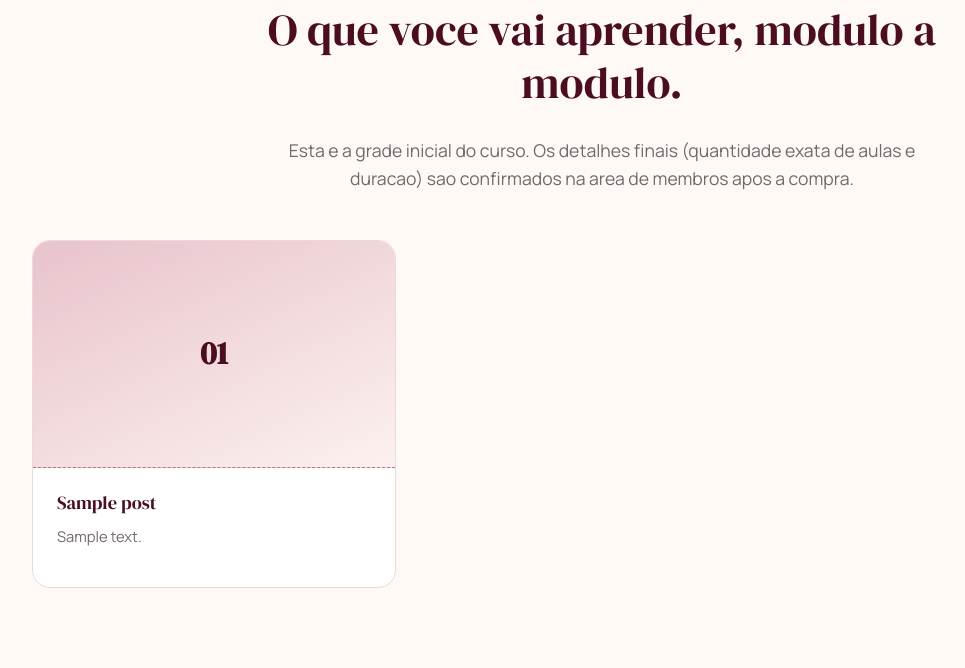
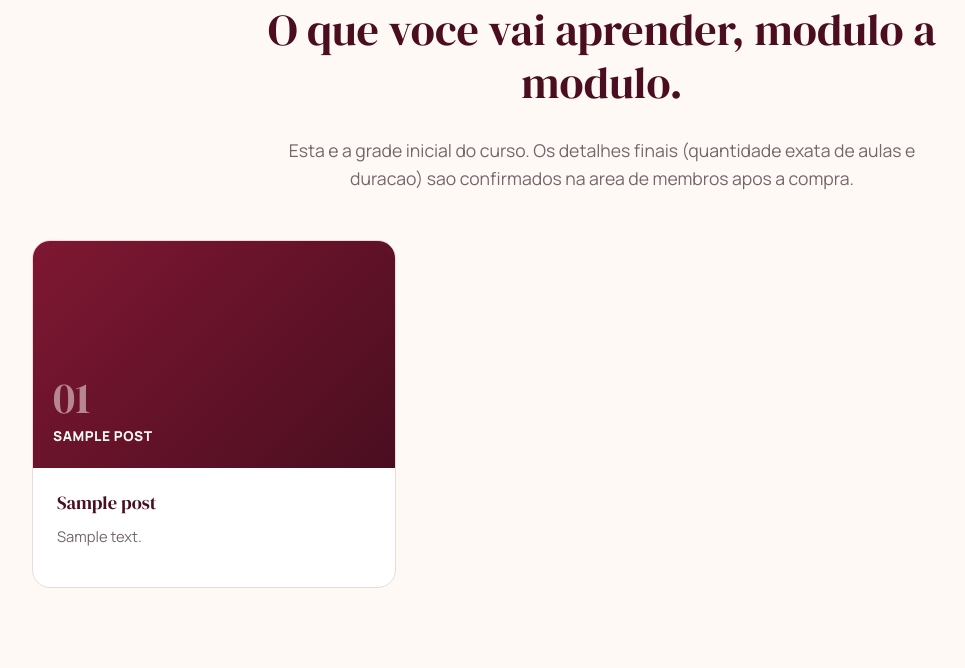
Before and after one commit to luisfwdp/paideprincesa-site, a WordPress theme: template front-page.php in a window 1280 px wide. Shown: the part 4761-5429 px from the top of the page, without its empty margins (38-1003 px from the left). Run offline with PHP 8.4 and a stand-in for WordPress, Linux system fonts and the light colour scheme; the site name, menu and one post (Sample post) are stand-ins, and other content is empty; some libraries are stand-ins or nearby versions.

Commit message:
Adopt more high-converting Brazilian sales-page patterns
Accent-highlighted phrase in the hero headline, bold gradient module
cards (Reservatorio de Dopamina-style) replacing the plain fallback
cover, a dashed connector line across the method steps (Idiomus-style
journey), and a lock icon on the checkout security microcopy -
patterns pulled from reference pages, adapted to the brand palette
without fabricating any stats, badges or testimonials.

```diff
--- a/assets/css/style.css
+++ b/assets/css/style.css
@@ -672,13 +703,40 @@ button { font-family: inherit; cursor: pointer; }
 .ppf-module-cover { position: relative; aspect-ratio: 16/10; }
 .ppf-module-cover img { width: 100%; height: 100%; object-fit: cover; }
 .ppf-module-cover-fallback {
+	display: flex;
+	flex-direction: column;
 	height: 100%;
+	border: none;
 	border-radius: 0;
 	min-height: unset;
+	color: var(--ppf-ivory);
+	position: relative;
+	overflow: hidden;
+	justify-content: flex-end;
+	align-items: flex-start;
+	text-align: left;
+	padding: 1.25rem;
+}
+.ppf-module-cover-fallback-number {
 	font-family: var(--ppf-font-display);
-	font-size: 2rem;
-	border-width: 0 0 1.5px;
+	font-size: 2.75rem;
+	line-height: 1;
+	color: rgba(255, 249, 246, 0.5);
 }
+.ppf-module-cover-fallback-label {
+	font-family: var(--ppf-font-body);
+	font-weight: 800;
+	font-size: 0.85rem;
+	letter-spacing: 0.04em;
+	text-transform: uppercase;
+	margin-top: 0.35rem;
+}
+.ppf-module-cover-fallback--0 { background: linear-gradient(135deg, var(--ppf-burgundy), var(--ppf-wine)); }
+.ppf-module-cover-fallback--1 { background: linear-gradient(135deg, var(--ppf-rose), var(--ppf-burgundy-light)); }
+.ppf-module-cover-fallback--2 { background: linear-gradient(135deg, var(--ppf-gold), #a4793a); }
+.ppf-module-cover-fallback--3 { background: linear-gradient(135deg, var(--ppf-graphite), var(--ppf-wine-deep)); }
+.ppf-module-cover-fallback--4 { background: linear-gradient(135deg, var(--ppf-wine), var(--ppf-burgundy)); }
+.ppf-module-cover-fallback--5 { background: linear-gradient(135deg, var(--ppf-burgundy-light), var(--ppf-wine-deep)); }
 .ppf-module-badge {
 	position: absolute;
 	top: 0.75rem;
--- a/template-parts/curriculum.php
+++ b/template-parts/curriculum.php
@@ -20,14 +20,18 @@ if ( empty( $modules ) ) {
 				$lessons_count  = get_post_meta( $module->ID, 'lessons_count', true );
 				$duration_label = get_post_meta( $module->ID, 'duration_label', true );
 				$is_locked      = '1' === get_post_meta( $module->ID, 'is_locked', true );
+				$title_parts    = explode( ' - ', get_the_title( $module ), 2 );
+				$short_label    = isset( $title_parts[1] ) ? $title_parts[1] : get_the_title( $module );
+				$variant        = $index % 6;
 				?>
 				<article class="ppf-module-card js-reveal <?php echo $is_locked ? 'is-locked' : ''; ?>">
 					<div class="ppf-module-cover">
 						<?php if ( has_post_thumbnail( $module ) ) : ?>
 							<?php echo get_the_post_thumbnail( $module, 'ppf-cover', array( 'alt' => esc_attr( get_the_title( $module ) ) ) ); ?>
 						<?php else : ?>
-							<div class="ppf-media-placeholder ppf-module-cover-fallback" aria-hidden="true">
-								<span><?php echo esc_html( str_pad( $index + 1, 2, '0', STR_PAD_LEFT ) ); ?></span>
+							<div class="ppf-module-cover-fallback ppf-module-cover-fallback--<?php echo esc_attr( $variant ); ?>" aria-hidden="true">
+								<span class="ppf-module-cover-fallback-number"><?php echo esc_html( str_pad( $index + 1, 2, '0', STR_PAD_LEFT ) ); ?></span>
+								<span class="ppf-module-cover-fallback-label"><?php echo esc_html( $short_label ); ?></span>
 							</div>
 						<?php endif; ?>
 						<?php if ( $is_locked ) : ?>
--- a/template-parts/hero.php
+++ b/template-parts/hero.php
@@ -8,7 +8,11 @@ $options = ppf_get_options();
 	<div class="ppf-container ppf-hero-inner">
 		<div class="ppf-hero-content">
 			<p class="ppf-eyebrow"><?php esc_html_e( 'UM CURSO PARA PAIS QUE QUEREM PARTICIPAR DE VERDADE', 'pai-de-princesa' ); ?></p>
-			<h1 class="ppf-hero-title"><?php esc_html_e( 'Aprenda a cuidar dos pequenos detalhes da sua filha - mesmo que ninguem nunca tenha ensinado voce.', 'pai-de-princesa' ); ?></h1>
+			<h1 class="ppf-hero-title">
+				<?php esc_html_e( 'Aprenda a cuidar dos', 'pai-de-princesa' ); ?>
+				<span class="ppf-text-accent"><?php esc_html_e( 'pequenos detalhes', 'pai-de-princesa' ); ?></span>
+				<?php esc_html_e( 'da sua filha - mesmo que ninguem nunca tenha ensinado voce.', 'pai-de-princesa' ); ?>
+			</h1>
 			<p class="ppf-hero-subtitle"><?php esc_html_e( 'O Pai de Princesa mostra, passo a passo, como cuidar do cabelo, escolher roupas, criar penteados simples e participar da rotina da sua filha com mais seguranca, carinho e confianca.', 'pai-de-princesa' ); ?></p>
 
 			<div class="ppf-hero-ctas">
--- a/template-parts/offer.php
+++ b/template-parts/offer.php
@@ -42,7 +42,10 @@ $stack   = array(
 			<a <?php echo ppf_checkout_cta_attrs( 'begin_checkout' ); ?> id="ppf-offer-cta">
 				<?php esc_html_e( 'Quero entrar para o Pai de Princesa', 'pai-de-princesa' ); ?>
 			</a>
-			<p class="ppf-offer-microcopy"><?php esc_html_e( 'Voce sera direcionado para um ambiente seguro de pagamento.', 'pai-de-princesa' ); ?></p>
+			<p class="ppf-offer-microcopy">
+				<svg width="14" height="14" viewBox="0 0 24 24" fill="none" stroke="currentColor" stroke-width="2.5" stroke-linecap="round" stroke-linejoin="round" aria-hidden="true"><rect x="5" y="11" width="14" height="9" rx="2"/><path d="M8 11V7a4 4 0 0 1 8 0v4"/></svg>
+				<?php esc_html_e( 'Voce sera direcionado para um ambiente seguro de pagamento.', 'pai-de-princesa' ); ?>
+			</p>
 		</div>
 	</div>
 </section>
```
Also changed, not shown: other parts of assets/css/style.css (+42 -1 lines).
